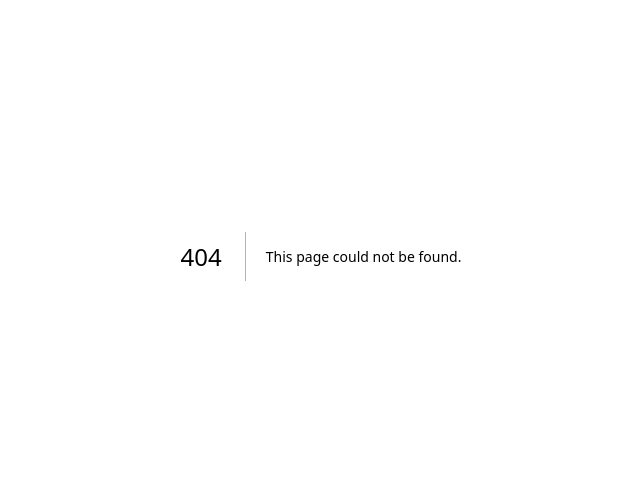
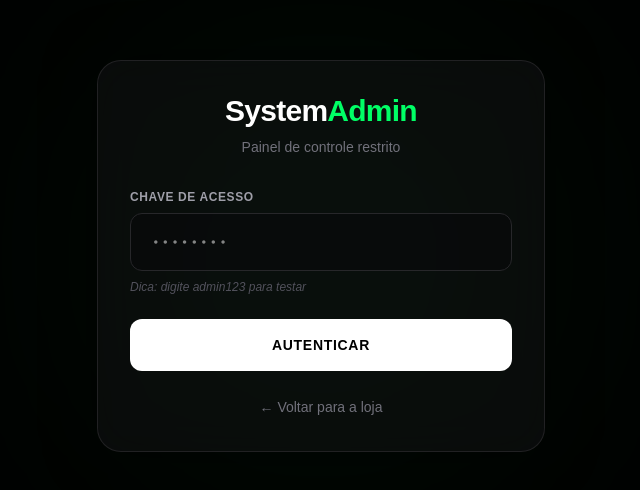
Before and after one commit to Willyang10x/catalogo-interativo, a Next.js app: page /admin in a window 1280 px wide. Before the commit this address had no page. Shown: the part 144-634 px from the top of the page, without its empty margins (319-959 px from the left). Built offline with nearby package versions, Linux system fonts and the light colour scheme.

Commit message:
feat: cria rota restrita admin com dashboard financeiro e tabela de inventario

```diff
--- /dev/null
+++ b/app/admin/page.tsx
@@ -0,0 +1,186 @@
+'use client';
+
+import { useState, useEffect } from 'react';
+import Image from 'next/image';
+import Link from 'next/link';
+import { products, type Sneaker } from '../../data/products';
+
+export default function AdminDashboard() {
+  const [isAuthenticated, setIsAuthenticated] = useState(false);
+  const [password, setPassword] = useState('');
+  const [error, setError] = useState('');
+  const [inventory, setInventory] = useState<Sneaker[]>([]);
+
+  // Carrega os produtos para simular o banco de dados do estoque
+  useEffect(() => {
+    setInventory(products);
+  }, []);
+
+  const handleLogin = (e: React.FormEvent) => {
+    e.preventDefault();
+    // Simulação de autenticação (a senha secreta é "admin123")
+    if (password === 'admin123') {
+      setIsAuthenticated(true);
+      setError('');
+    } else {
+      setError('Acesso negado. Credenciais inválidas.');
+    }
+  };
+
+  // ─── TELA DE LOGIN (Proteção de Rota) ───
+  if (!isAuthenticated) {
+    return (
+      <div className="min-h-screen bg-black flex items-center justify-center p-4 selection:bg-[#00ff66] selection:text-black relative overflow-hidden">
+        {/* Efeito de luz ao fundo */}
+        <div className="absolute w-96 h-96 bg-[#00ff66]/10 rounded-full blur-[150px] pointer-events-none"></div>
+
+        <div className="w-full max-w-md bg-zinc-900/40 backdrop-blur-xl p-8 rounded-3xl border border-zinc-800/80 shadow-[0_0_50px_rgba(0,0,0,0.5)] relative z-10 animate-fade-in-up">
+          <div className="text-center mb-8">
+            <h1 className="text-3xl font-black text-white tracking-tight">System<span className="text-[#00ff66]">Admin</span></h1>
+            <p className="text-zinc-500 text-sm mt-2">Painel de controle restrito</p>
+          </div>
+
+          <form onSubmit={handleLogin} className="space-y-6">
+            <div>
+              <label className="block text-xs font-bold text-zinc-400 uppercase tracking-wider mb-2">Chave de Acesso</label>
+              <input
+                type="password"
+                value={password}
+                onChange={(e) => setPassword(e.target.value)}
+                placeholder="••••••••"
+                className="w-full px-5 py-4 bg-zinc-950/50 border border-zinc-800 rounded-xl text-white outline-none focus:border-[#00ff66] transition-colors font-mono"
+              />
+              {error && <p className="text-red-500 text-xs mt-2 font-semibold">⚠️ {error}</p>}
+              <p className="text-zinc-600 text-xs mt-2 italic">Dica: digite admin123 para testar</p>
+            </div>
+
+            <button
+              type="submit"
+              className="w-full py-4 bg-white text-black hover:bg-[#00ff66] hover:shadow-[0_0_20px_rgba(0,255,102,0.3)] font-black uppercase tracking-wider text-sm rounded-xl transition-all duration-300"
+            >
+              Autenticar
+            </button>
+          </form>
+
+          <div className="mt-6 text-center">
+            <Link href="/" className="text-zinc-500 hover:text-white text-sm transition-colors">
+              &larr; Voltar para a loja
+            </Link>
+          </div>
+        </div>
+      </div>
+    );
+  }
+
+  // ─── DASHBOARD INTERNO ───
+  return (
+    <div className="min-h-screen bg-black text-white font-sans selection:bg-[#00ff66] selection:text-black">
+
+      {/* NAVBAR DO ADMIN */}
+      <nav className="bg-zinc-950 border-b border-zinc-800/80 sticky top-0 z-50">
+        <div className="max-w-7xl mx-auto px-4 sm:px-6 lg:px-8">
+          <div className="flex justify-between items-center h-16">
+            <div className="flex items-center gap-4">
+              <span className="text-xl font-black tracking-tight">Store<span className="text-[#00ff66]">Dashboard</span></span>
+              <span className="hidden md:inline-block px-2 py-1 bg-zinc-800 rounded text-xs font-bold text-zinc-400 uppercase tracking-widest">Live</span>
+            </div>
+            <div className="flex items-center gap-4">
+              <Link href="/" className="text-sm font-semibold text-zinc-400 hover:text-white transition-colors">Ver Loja</Link>
+              <button
+                onClick={() => setIsAuthenticated(false)}
+                className="text-sm font-bold bg-zinc-800 hover:bg-red-500/20 hover:text-red-500 text-zinc-300 px-4 py-2 rounded-lg transition-colors border border-transparent hover:border-red-500/50"
+              >
+                Sair
+              </button>
+            </div>
+          </div>
+        </div>
+      </nav>
+
+      <main className="max-w-7xl mx-auto px-4 sm:px-6 lg:px-8 py-8 animate-fade-in-up">
+
+        <div className="mb-8">
+          <h2 className="text-3xl font-black mb-2">Visão Geral</h2>
+          <p className="text-zinc-400">Resumo de desempenho e inventário atual.</p>
+        </div>
+
+        {/* CARDS DE MÉTRICAS (KPIs) */}
+        <div className="grid grid-cols-1 md:grid-cols-3 gap-6 mb-10">
+          <div className="bg-zinc-900/40 backdrop-blur-md p-6 rounded-2xl border border-zinc-800 shadow-lg relative overflow-hidden">
+            <div className="absolute top-0 right-0 w-24 h-24 bg-blue-500/10 rounded-full blur-2xl"></div>
+            <h3 className="text-zinc-400 text-sm font-bold uppercase tracking-wider mb-2">Receita Mensal</h3>
+            <p className="text-3xl font-black text-white">R$ 48.250,00</p>
+            <p className="text-[#00ff66] text-xs font-bold mt-2">↑ +12.5% desde o último mês</p>
+          </div>
+
+          <div className="bg-zinc-900/40 backdrop-blur-md p-6 rounded-2xl border border-zinc-800 shadow-lg relative overflow-hidden">
+            <div className="absolute top-0 right-0 w-24 h-24 bg-[#00ff66]/10 rounded-full blur-2xl"></div>
+            <h3 className="text-zinc-400 text-sm font-bold uppercase tracking-wider mb-2">Pedidos Realizados</h3>
+            <p className="text-3xl font-black text-white">124</p>
+            <p className="text-zinc-400 text-xs mt-2">Últimos 30 dias</p>
+          </div>
+
+          <div className="bg-zinc-900/40 backdrop-blur-md p-6 rounded-2xl border border-zinc-800 shadow-lg relative overflow-hidden">
+            <div className="absolute top-0 right-0 w-24 h-24 bg-purple-500/10 rounded-full blur-2xl"></div>
+            <h3 className="text-zinc-400 text-sm font-bold uppercase tracking-wider mb-2">Itens no Catálogo</h3>
+            <p className="text-3xl font-black text-white">{inventory.length}</p>
+            <p className="text-zinc-400 text-xs mt-2">Produtos ativos na vitrine</p>
+          </div>
+        </div>
+
+        {/* TABELA DE INVENTÁRIO */}
+        <div className="bg-zinc-900/40 backdrop-blur-md rounded-2xl border border-zinc-800 shadow-lg overflow-hidden">
+          <div className="p-6 border-b border-zinc-800 flex justify-between items-center">
+            <h3 className="text-lg font-black">Gerenciamento de Estoque</h3>
+            <button className="bg-white text-black hover:bg-[#00ff66] font-bold text-xs uppercase tracking-wider px-4 py-2 rounded-lg transition-colors">
+              + Novo Produto
+            </button>
+          </div>
+
+          <div className="overflow-x-auto">
+            <table className="w-full text-left border-collapse">
+              <thead>
+                <tr className="bg-zinc-950/50 text-zinc-400 text-xs uppercase tracking-wider">
+                  <th className="p-4 font-bold">Produto</th>
+                  <th className="p-4 font-bold">Categoria</th>
+                  <th className="p-4 font-bold">Cor</th>
+                  <th className="p-4 font-bold">Preço</th>
+                  <th className="p-4 font-bold text-right">Ação</th>
+                </tr>
+              </thead>
+              <tbody className="divide-y divide-zinc-800/50">
+                {inventory.map((item) => (
+                  <tr key={item.id} className="hover:bg-zinc-800/30 transition-colors">
+                    <td className="p-4 flex items-center gap-4">
+                      <div className="w-12 h-12 bg-zinc-800 rounded-lg relative p-1 flex-shrink-0">
+                        <Image src={item.image} alt={item.name} fill className="object-contain drop-shadow-md" />
+                      </div>
+                      <div>
+                        <p className="font-bold text-sm text-white">{item.name}</p>
+                        <p className="text-xs text-zinc-500 uppercase">{item.brand}</p>
+                      </div>
+                    </td>
+                    <td className="p-4 text-sm text-zinc-300">{item.category}</td>
+                    <td className="p-4 text-sm text-zinc-300 flex items-center gap-2">
+                      <span className="w-3 h-3 rounded-full bg-zinc-700 block border border-zinc-600"></span>
+                      {item.color}
+                    </td>
+                    <td className="p-4 text-sm font-bold text-[#00ff66]">
+                      {item.price.toLocaleString('pt-BR', { style: 'currency', currency: 'BRL' })}
+                    </td>
+                    <td className="p-4 text-right">
+                      <button className="text-zinc-500 hover:text-white transition-colors text-sm font-semibold underline decoration-zinc-700 underline-offset-4">
+                        Editar
+                      </button>
+                    </td>
+                  </tr>
+                ))}
+              </tbody>
+            </table>
+          </div>
+        </div>
+
+      </main>
+    </div>
+  );
+}
```
